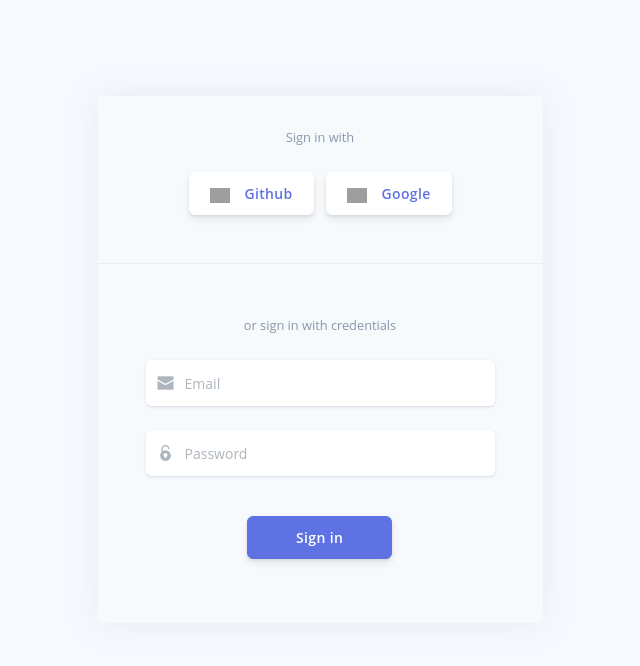
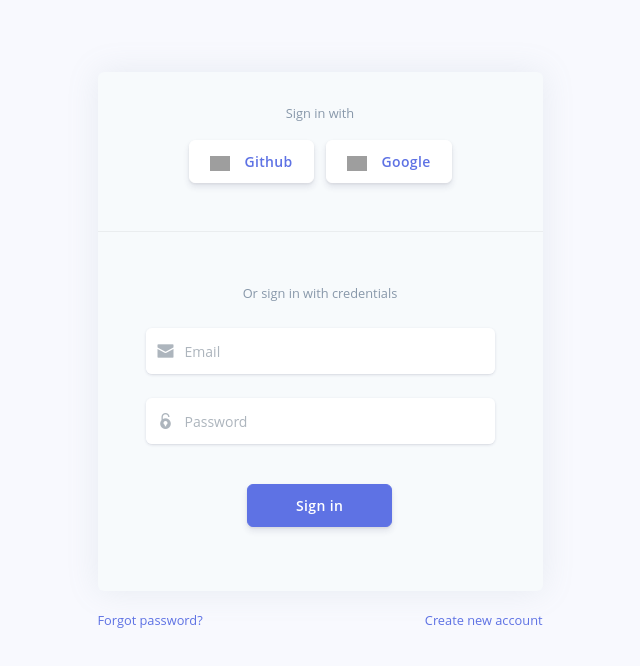
Before and after one commit to byurhannurula/pp-web, a Next.js app: page /login in a window 1280 px wide. Shown: the top 666 px of the page, without its empty margins (320-960 px from the left). Built offline with nearby package versions, Linux system fonts and the light colour scheme; no server answers; grey boxes are pictures that could not be loaded.

Commit message:
UI updates

```diff
--- a/components/views/login.jsx
+++ b/components/views/login.jsx
@@ -1,6 +1,8 @@
 import React, { useState } from 'react'
 import { Mutation } from 'react-apollo'
+import Link from 'next/link'
 import {
+  Row,
   Col,
   Button,
   Card,
@@ -39,9 +41,9 @@ const Login = () => {
       {(login, { loading, error }) => (
         <AuthLayout title="Login">
           <Col lg="5" md="7">
-            <Card className="bg-secondary shadow border-0 mt-4">
+            <Card className="bg-secondary shadow border-0">
               <CardHeader className="bg-transparent pb-5">
-                <div className="text-muted text-center mt-2 mb-4">
+                <div className="text-muted text-center mt-2 mb-3">
                   <small>Sign in with</small>
                 </div>
                 <div className="text-center">
@@ -51,7 +53,7 @@ const Login = () => {
               </CardHeader>
               <CardBody className="px-lg-5 py-lg-5">
                 <div className="text-center text-muted mb-4">
-                  <small>or sign in with credentials</small>
+                  <small>Or sign in with credentials</small>
                 </div>
                 <Form
                   role="form"
@@ -118,6 +120,22 @@ const Login = () => {
                 </Form>
               </CardBody>
             </Card>
+            <Row className="mt-3 mb-5">
+              <Col xs="6">
+                <Link href="#pablo">
+                  <a className="text-primary">
+                    <small>Forgot password?</small>
+                  </a>
+                </Link>
+              </Col>
+              <Col className="text-right" xs="6">
+                <Link href="/register">
+                  <a className="text-primary">
+                    <small>Create new account</small>
+                  </a>
+                </Link>
+              </Col>
+            </Row>
           </Col>
         </AuthLayout>
       )}
```
Also changed, not shown: components/views/dashboard.jsx (+7 -14 lines), components/views/profile.jsx (+2 -5 lines), components/views/register.jsx (+21 -0 lines).
